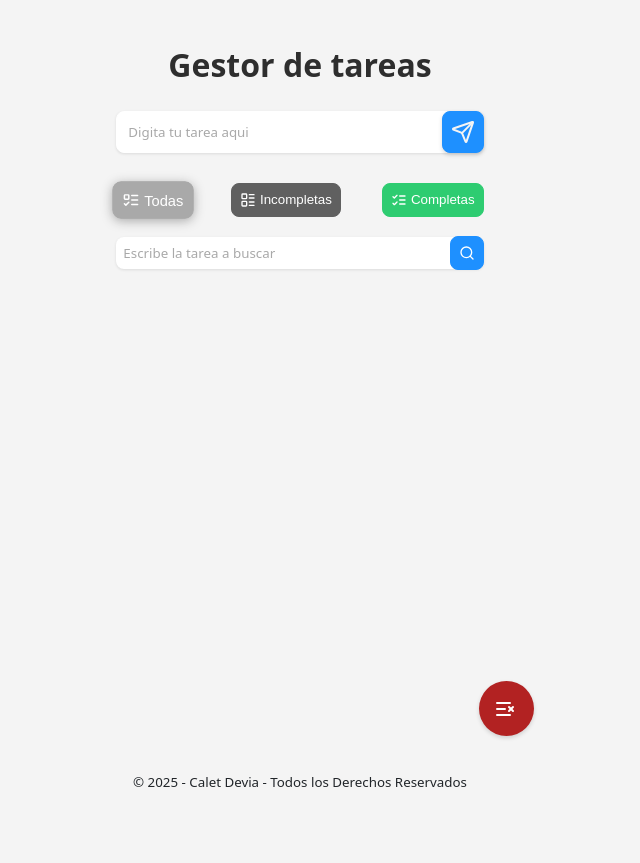
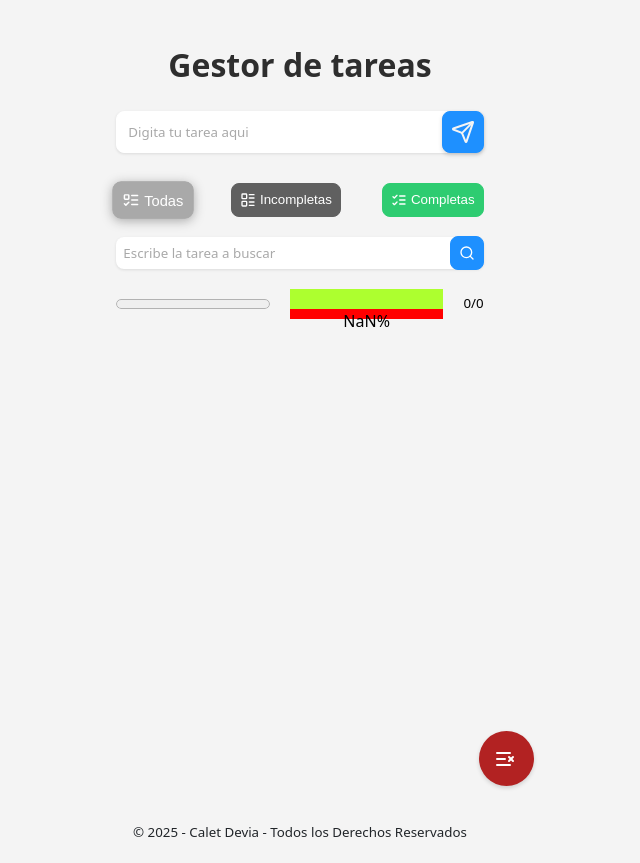
Before and after one commit to Ledtius/Task-Management-React, a React (Vite) app: page / in a window 1280 px wide. Shown: the whole page, without its empty margins (340-980 px from the left). Before the commit the page ends 813 px from the top, so only its background shows below. Built offline with nearby package versions, Linux system fonts and the light colour scheme.

Commit message:
Working in the bar progress and the task done marker

```diff
--- a/src/App.jsx
+++ b/src/App.jsx
@@ -6,6 +6,8 @@ import Header from "./components/Layout/Header";
 import TaskForm from "./components/Task/TaskForm";
 
 import TaskFilter from "./components/Task/TaskFilter";
+
+import TaskInfo from "./components/Task/TaskInfo";
 
 import TaskList from "./components/Task/TaskList";
 
@@ -39,6 +41,9 @@ const App = () => {
         filterInput={filterInput}
         setFilterInput={setFilterInput}
       />
+
+      <TaskInfo taskList={taskList} />
+
       <TaskList
         taskList={taskList}
         setTaskList={setTaskList}
--- /dev/null
+++ b/src/components/Task/TaskInfo.jsx
@@ -0,0 +1,36 @@
+import taskInfoStyles from "../../styles/Task/TaskInfo.module.css";
+
+const TaskInfo = ({ taskList }) => {
+  const taskListComp = taskList.filter(({ state }) => state === true).length;
+
+  const totalTask = taskList.length;
+
+  const percentComplete = Math.round((taskListComp * 100) / totalTask);
+
+  const styleChange = () => {
+    return { width: `${percentComplete}%` };
+  };
+
+  console.log(taskListComp);
+  console.log(percentComplete);
+  return (
+    <section className={taskInfoStyles.info}>
+      <progress
+        value={taskListComp}
+        max={totalTask}
+        className={taskInfoStyles.progressBar}
+      >
+        Progress
+      </progress>
+      <div className={taskInfoStyles.bar2}>
+        <div className={taskInfoStyles.progress} style={styleChange()}></div>
+        {percentComplete}%
+      </div>
+      <small className={taskInfoStyles.score}>
+        {taskListComp}/{totalTask}
+      </small>
+    </section>
+  );
+};
+
+export default TaskInfo;
--- /dev/null
+++ b/src/styles/Task/TaskInfo.module.css
@@ -0,0 +1,25 @@
+.info {
+  margin: 2rem 0 0 0;
+  display: flex;
+  align-items: center;
+  gap: 2rem;
+  justify-content: space-between;
+}
+
+.progressBar {
+  width: 100%;
+  height: 2rem;
+}
+
+.bar2 {
+  width: 100%;
+  height: 3rem;
+  background-color: red;
+  text-align: center;
+
+}
+
+.progress {
+  height: 2rem;
+  background-color: greenyellow;
+}
```
